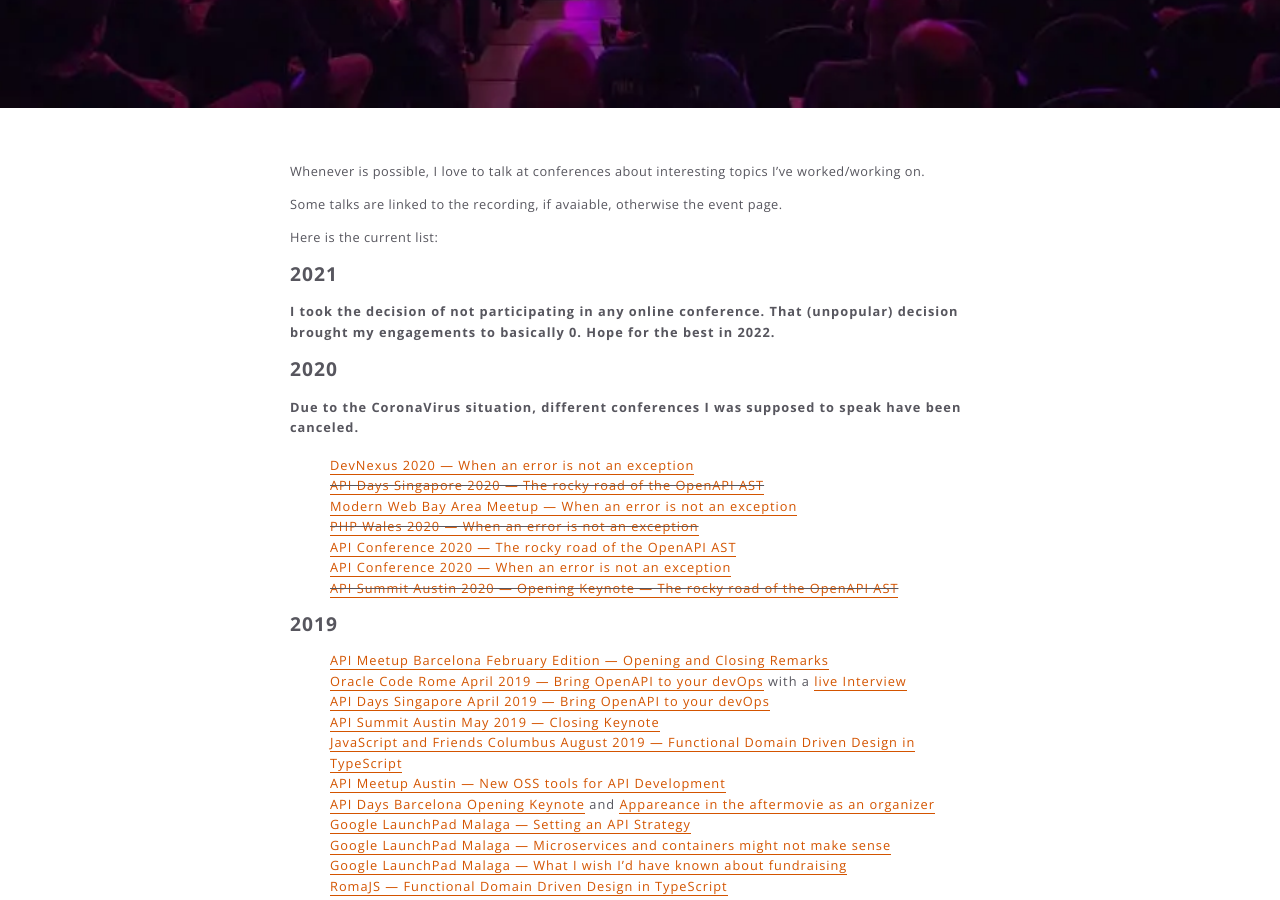
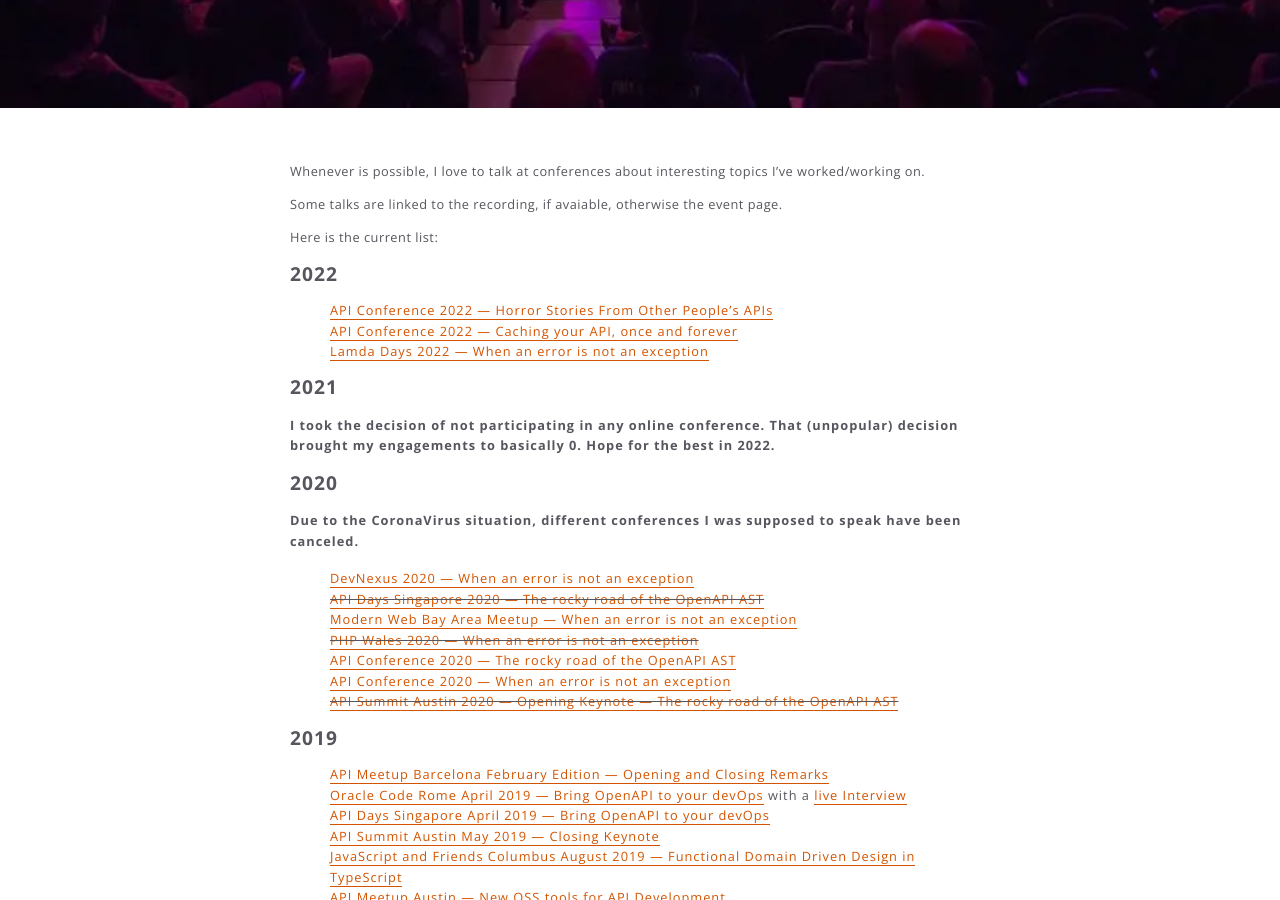
Before and after one commit to XVincentX/vncz, a Jekyll site: the page built from talks.md, in a window 1280 px wide and 900 px high, scrolled down 387 px. Built offline with Jekyll 4.4.1, drawn with Linux system fonts in a browser that asks for light colours.

Commit message:
add first 2022 engagements

```diff
--- a/talks.md
+++ b/talks.md
@@ -8,6 +8,12 @@ Whenever is possible, I love to talk at conferences about interesting topics I'v
 Some talks are linked to the recording, if avaiable, otherwise the event page.
 
 Here is the current list:
+
+## 2022
+
+1. [API Conference 2022 — Horror Stories From Other People's APIs](https://apiconference.net/thehague/program-thehague/)
+2. [API Conference 2022 — Caching your API, once and forever](https://apiconference.net/thehague/program-thehague/)
+3. [Lamda Days 2022 — When an error is not an exception](https://www.lambdadays.org/lambdadays2022/vincenzo-chianese)
 
 ## 2021
 
```
